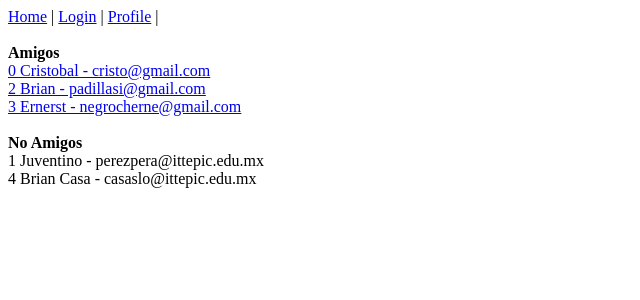
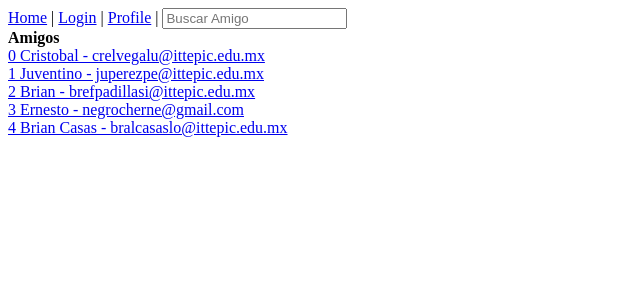
Before and after one commit to cristobalvega/platzinger, an Angular app: page / in a window 1280 px wide. Shown: the top 300 px of the page, without its empty margins (0-640 px from the left). Built offline with nearby package versions, Linux system fonts and the light colour scheme.

Commit message:
Creando nuestro propio pipe para buscar entre nuestros contactos

```diff
--- a/src/app/conversation/conversation.component.html
+++ b/src/app/conversation/conversation.component.html
@@ -1,5 +1,8 @@
 <p>
   conversation works!
+</p>
+<h3>El contacto:</h3>
+<p>
   {{friend  |  json}}
 </p>
 <p>
--- a/src/app/home/home.component.html
+++ b/src/app/home/home.component.html
@@ -1,19 +1,10 @@
-<br>
+<input type="text" placeholder="Buscar Amigo" [(ngModel)]="query"/>
 <br>
 <b>Amigos</b>
-<ng-container *ngFor="let user of friends; let i = index">
-  <div *ngIf="user.friend">
+<ng-container *ngFor="let user of friends   |   search: query; let i = index">
+  <div>
     <a routerLink="/conversation/{{user.uid}}">
       {{i}} {{user.nick}} - {{user.email}}
     </a>
   </div>
 </ng-container>
-<br>
-<b>No Amigos</b>
-<ng-container *ngFor="let user of friends; let i = index">
-  <div *ngIf="!user.friend">
-    <a>
-      {{i}} {{user.nick}} - {{user.email}}
-    </a>
-  </div>
-</ng-container>
--- a/src/app/home/home.component.ts
+++ b/src/app/home/home.component.ts
@@ -9,6 +9,7 @@ import {UserService} from '../services/user.service';
 })
 export class HomeComponent implements OnInit {
   friends: User[];
+  query: string = '';
 
   constructor(private userService: UserService) {
     this.friends = userService.getFriends();
--- /dev/null
+++ b/src/app/pipes/search.ts
@@ -0,0 +1,19 @@
+import { Pipe, PipeTransform } from '@angular/core';
+
+@Pipe({
+  name: 'search'
+})
+export class SearchPipe implements PipeTransform {
+  public transform(value, args: string) {
+    if (!value) {
+      return;
+    }
+    if (!args) {
+      return value;
+    }
+    args = args.toLowerCase();
+    return value.filter( (item) => {
+      return JSON.stringify(item).toLowerCase().includes(args);
+    });
+  }
+}
--- a/src/app/services/user.service.ts
+++ b/src/app/services/user.service.ts
@@ -12,7 +12,7 @@ export class UserService {
       nick: 'Cristobal',
       subnick: 'elskippa',
       age: 22,
-      email: 'cristo@gmail.com',
+      email: 'crelvegalu@ittepic.edu.mx',
       friend: true,
       uid: 1
     };
@@ -20,7 +20,7 @@ export class UserService {
       nick: 'Juventino',
       subnick: 'Juwar',
       age: 22,
-      email: 'perezpera@ittepic.edu.mx',
+      email: 'juperezpe@ittepic.edu.mx',
       friend: false,
       uid: 2
     };
@@ -28,12 +28,12 @@ export class UserService {
       nick: 'Brian',
       subnick: 'caboprivate',
       age: 22,
-      email: 'padillasi@gmail.com',
+      email: 'brefpadillasi@ittepic.edu.mx',
       friend: true,
       uid: 3
     };
     const friendThree: User = {
-      nick: 'Ernerst',
+      nick: 'Ernesto',
       subnick: 'cherne',
       age: 22,
       email: 'negrocherne@gmail.com',
@@ -41,10 +41,10 @@ export class UserService {
       uid: 4
     };
     const friendFour: User = {
-      nick: 'Brian Casa',
+      nick: 'Brian Casas',
       subnick: 'responsable',
       age: 22,
-      email: 'casaslo@ittepic.edu.mx',
+      email: 'bralcasaslo@ittepic.edu.mx',
       friend: false,
       uid: 5
     };
```
Also changed, not shown: src/app/app.module.ts (+7 -3 lines).
